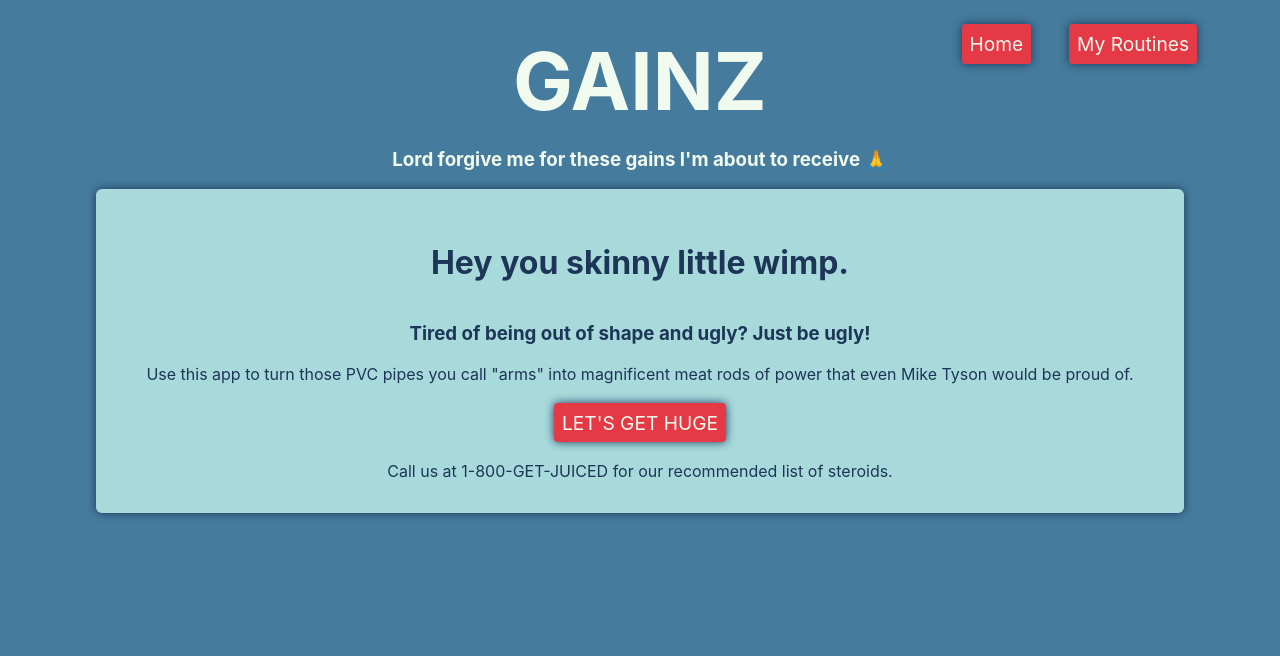
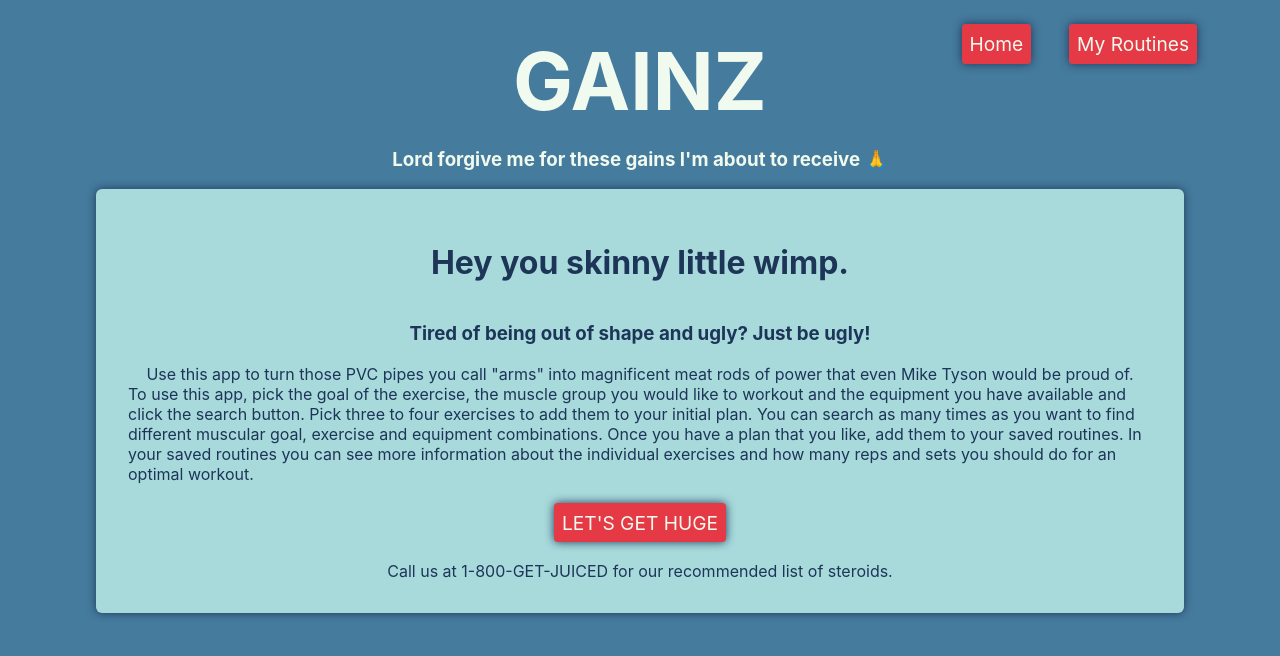
Before and after one commit to emackinnon1/gainz, a React (Create React App) app: page / in a window 1280 px wide. Shown: the top 656 px of the page. Built offline with nearby package versions, Linux system fonts and the light colour scheme.

Commit message:
Add instructions to Home.js

```diff
--- a/src/components/Home/Home.js
+++ b/src/components/Home/Home.js
@@ -11,6 +11,16 @@ const Home = () => {
 				Use this app to turn those PVC pipes you call "arms" into magnificent
 				meat rods of power that even Mike Tyson would be proud of.
 			</p>
+			<p>
+				To use this app, pick the goal of the exercise, the muscle group you
+				would like to workout and the equipment you have available and click the
+				search button. Pick three to four exercises to add them to your initial
+				plan. You can search as many times as you want to find different
+				muscular goal, exercise and equipment combinations. Once you have a plan
+				that you like, add them to your saved routines. In your saved routines
+				you can see more information about the individual exercises and how many
+				reps and sets you should do for an optimal workout.
+			</p>
 			<Link className="get-huge-btn" to="/buildworkout">
 				LET'S GET HUGE
 			</Link>
```
